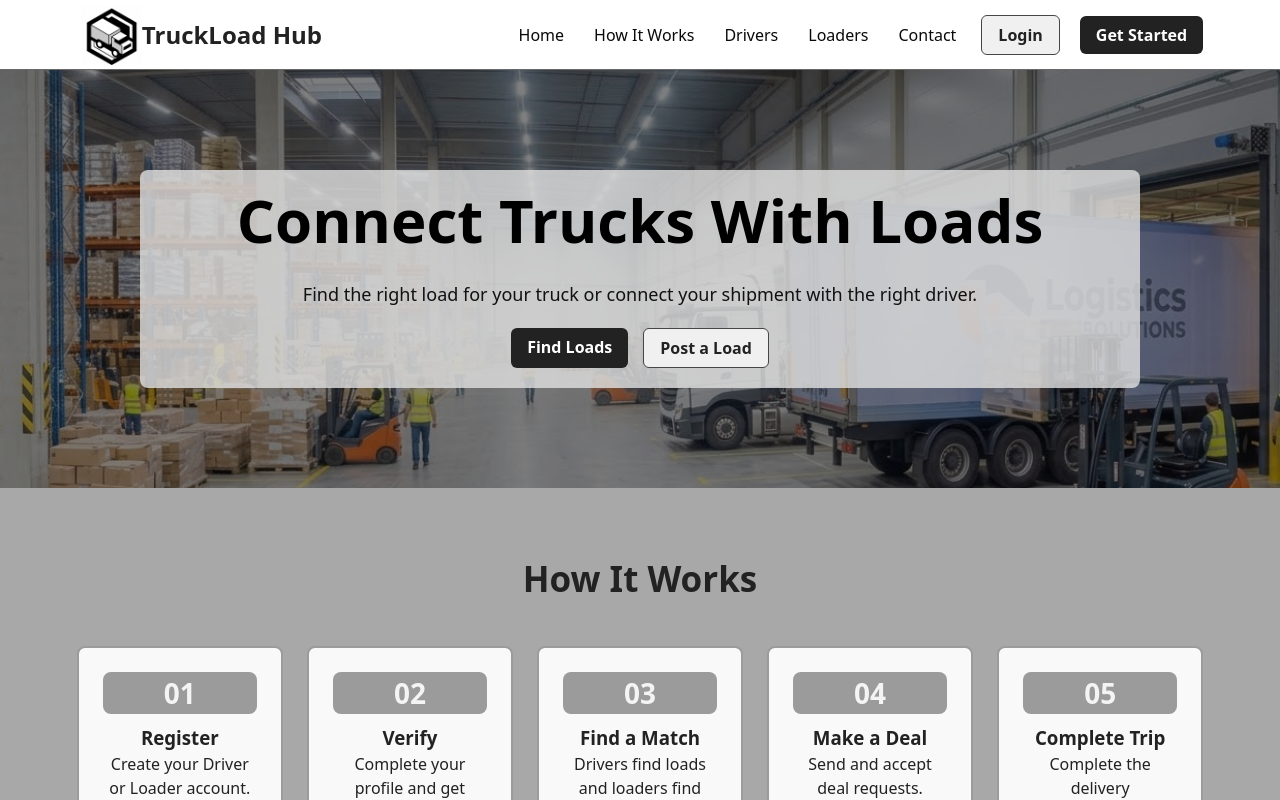
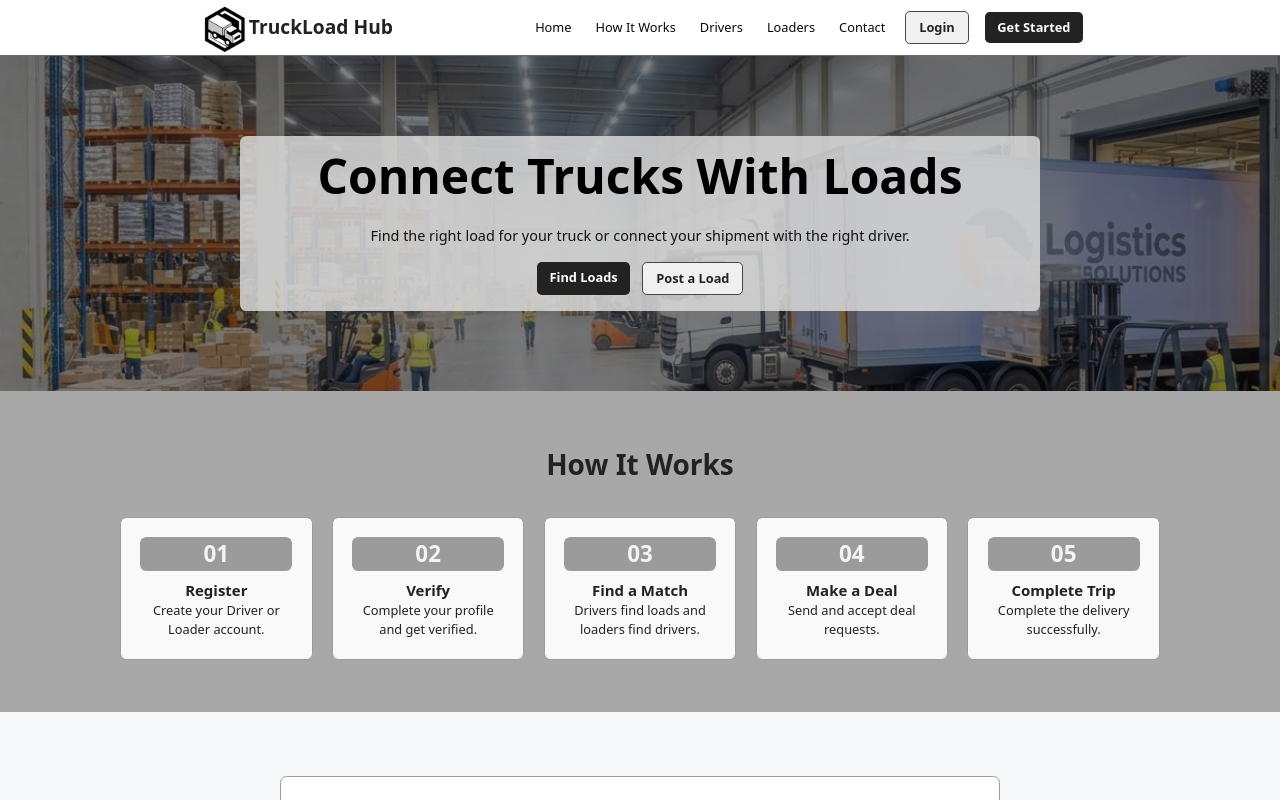
Before and after one commit to mohamedaslam2k4/Truck-Load-Hub, a React (Vite) app in the folder frontend/: page / in a window 1280 px wide. Shown: the top 800 px of the page. Built offline with nearby package versions, Linux system fonts and the light colour scheme; no server answers.

Commit message:
Update index.css

```diff
--- a/frontend/src/index.css
+++ b/frontend/src/index.css
@@ -8,6 +8,8 @@
 
 html {
   scroll-behavior: smooth;
+  zoom: 80%;
+
 }
 
 body {
```
